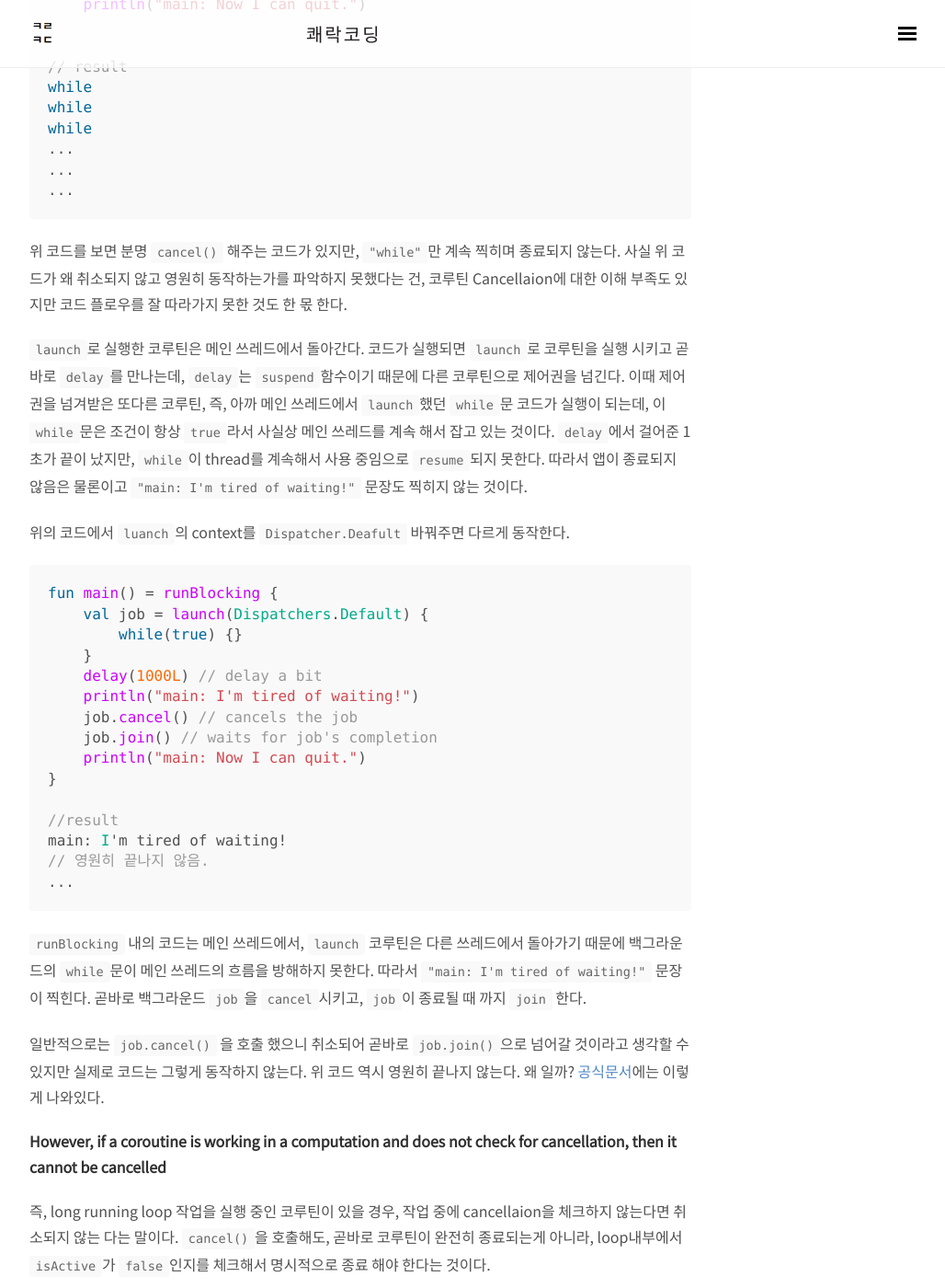
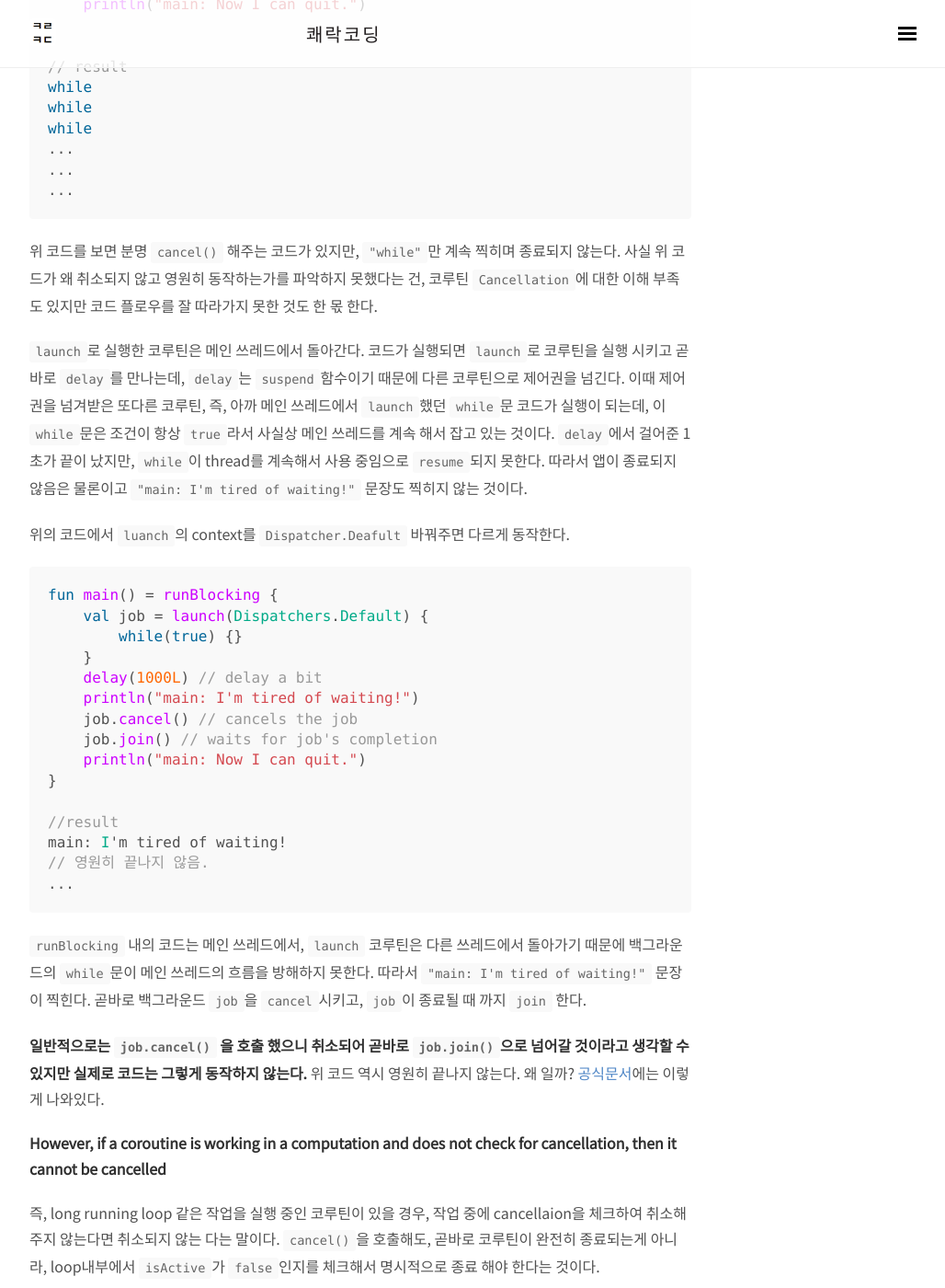
Before and after one commit to wooooooak/wooooooak.github.io, a Jekyll site: the page built from _posts/kotlin/2020-06-03-Coroutine_Cancellation.md, in a window 1280 px wide and 1400 px high, scrolled down 1148 px. Shown: the whole window at 92% size, without its empty margins (248-1276 px from the left). Built offline with Jekyll 4.4.1, drawn with Linux system fonts in a browser that asks for light colours; nearby versions of some CDN libraries; some web fonts are replaced; comment, search, counter and statistics services are not loaded.

Commit message:
Update Post

````diff
--- a/_posts/kotlin/2020-06-03-Coroutine_Cancellation.md
+++ b/_posts/kotlin/2020-06-03-Coroutine_Cancellation.md
@@ -56,7 +56,7 @@ while
 ...
 ```
 
-위 코드를 보면 분명 `cancel()` 해주는 코드가 있지만, `"while"`만 계속 찍히며 종료되지 않는다. 사실 위 코드가 왜 취소되지 않고 영원히 동작하는가를 파악하지 못했다는 건, 코루틴 Cancellaion에 대한 이해 부족도 있지만 코드 플로우를 잘 따라가지 못한 것도 한 몫 한다.
+위 코드를 보면 분명 `cancel()` 해주는 코드가 있지만, `"while"`만 계속 찍히며 종료되지 않는다. 사실 위 코드가 왜 취소되지 않고 영원히 동작하는가를 파악하지 못했다는 건, 코루틴 `Cancellation`에 대한 이해 부족도 있지만 코드 플로우를 잘 따라가지 못한 것도 한 몫 한다.
 
 `launch`로 실행한 코루틴은 메인 쓰레드에서 돌아간다. 코드가 실행되면 `launch`로 코루틴을 실행 시키고 곧바로 `delay`를 만나는데, `delay`는 `suspend`함수이기 때문에 다른 코루틴으로 제어권을 넘긴다. 이때 제어권을 넘겨받은 또다른 코루틴, 즉, 아까 메인 쓰레드에서 `launch`했던 `while`문 코드가 실행이 되는데, 이 `while`문은 조건이 항상 `true`라서 사실상 메인 쓰레드를 계속 해서 잡고 있는 것이다. `delay`에서 걸어준 1초가 끝이 났지만, `while`이 thread를 계속해서 사용 중임으로 `resume`되지 못한다. 따라서 앱이 종료되지 않음은 물론이고 `"main: I'm tired of waiting!"` 문장도 찍히지 않는 것이다.
 
@@ -82,12 +82,12 @@ main: I'm tired of waiting!
 
 `runBlocking` 내의 코드는 메인 쓰레드에서, `launch` 코루틴은 다른 쓰레드에서 돌아가기 때문에 백그라운드의 `while`문이 메인 쓰레드의 흐름을 방해하지 못한다. 따라서 `"main: I'm tired of waiting!"` 문장이 찍힌다. 곧바로 백그라운드 `job`을 `cancel`시키고, `job`이 종료될 때 까지 `join` 한다.
 
-일반적으로는 `job.cancel()` 을 호출 했으니 취소되어 곧바로 `job.join()`으로 넘어갈 것이라고 생각할 수 있지만 실제로 코드는 그렇게 동작하지 않는다. 위 코드 역시 영원히 끝나지 않는다. 왜 일까?
+**일반적으로는 `job.cancel()` 을 호출 했으니 취소되어 곧바로 `job.join()`으로 넘어갈 것이라고 생각할 수 있지만 실제로 코드는 그렇게 동작하지 않는다.** 위 코드 역시 영원히 끝나지 않는다. 왜 일까?
 [공식문서](<[https://kotlinlang.org/docs/reference/coroutines/cancellation-and-timeouts.html#cancellation-is-cooperative](https://kotlinlang.org/docs/reference/coroutines/cancellation-and-timeouts.html#cancellation-is-cooperative)>)에는 이렇게 나와있다.
 
 **However, if a coroutine is working in a computation and does not check for cancellation, then it cannot be cancelled**
 
-즉, long running loop 작업을 실행 중인 코루틴이 있을 경우, 작업 중에 cancellaion을 체크하지 않는다면 취소되지 않는 다는 말이다. `cancel()`을 호출해도, 곧바로 코루틴이 완전히 종료되는게 아니라, loop내부에서 `isActive`가 `false`인지를 체크해서 명시적으로 종료 해야 한다는 것이다.
+즉, long running loop 같은 작업을 실행 중인 코루틴이 있을 경우, 작업 중에 cancellaion을 체크하여 취소해주지 않는다면 취소되지 않는 다는 말이다. `cancel()`을 호출해도, 곧바로 코루틴이 완전히 종료되는게 아니라, loop내부에서 `isActive`가 `false`인지를 체크해서 명시적으로 종료 해야 한다는 것이다.
 
 그렇다면 가장 처음에 보았던 공식 문서 예제는 어떻게 취소가 되었을까?
 
````
